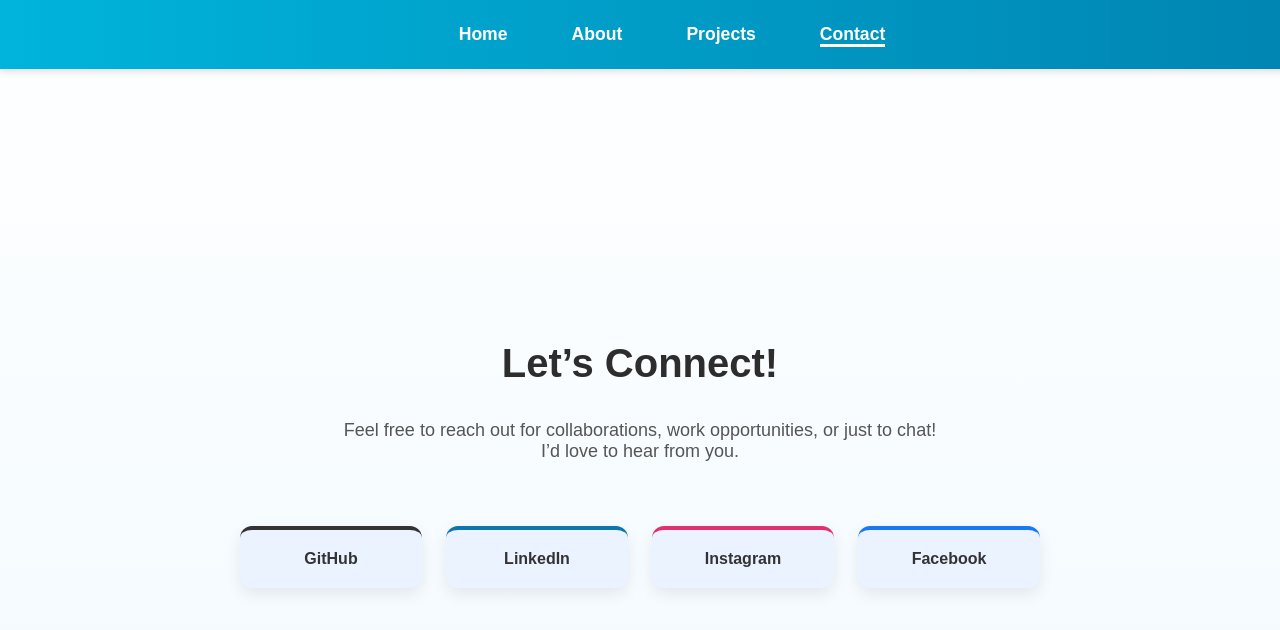
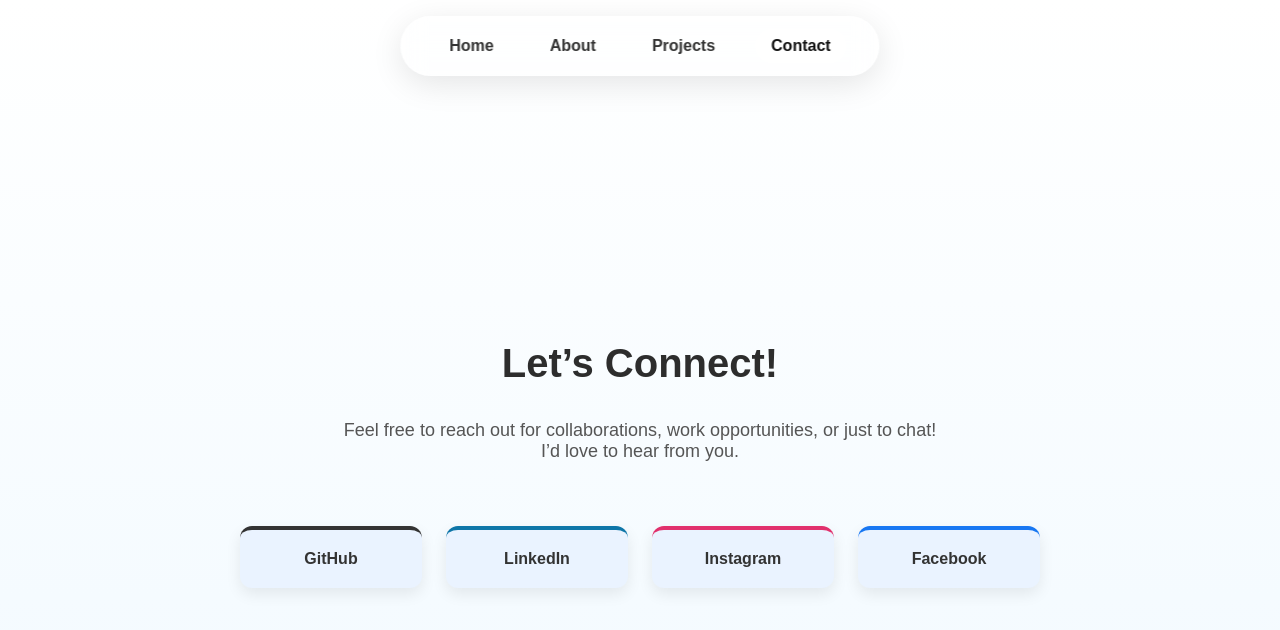
Before and after one commit to JeeIn-Park/JeeIn-Park.github.io, a React (Vite) app in the folder my-portfolio/: page /contact in a window 1280 px wide. Shown: the top 630 px of the page. Built offline with nearby package versions, Linux system fonts and the light colour scheme.

Commit message:
transparent nav bar

```diff
--- a/my-portfolio/src/components/Navbar.css
+++ b/my-portfolio/src/components/Navbar.css
@@ -1,16 +1,36 @@
 .navbar {
-    display: flex;
-    justify-content: center;
-    align-items: center;
-    background: linear-gradient(to right, #00b4db, #0083b0); /* Vibrant gradient */
-    padding: 1rem 2rem;
-    position: fixed;            /* ← changed from sticky to fixed */
-    top: 0;
-    left: 0;
-    width: 100%;
-    z-index: 1000;
-    box-shadow: 0 2px 8px rgba(0, 0, 0, 0.15); /* nice subtle shadow */
-  }
+  position: fixed;
+  top: 1rem;
+  left: 50%;
+  transform: translateX(-50%);
+  z-index: 50;
+  display: flex;
+  justify-content: center;
+  gap: 1.5rem;
+  padding: 0.75rem 2rem;
+  border-radius: 999px;
+  backdrop-filter: blur(12px);
+  background: rgba(255, 255, 255, 0.3);
+  border: 1px solid rgba(255, 255, 255, 0.3);
+  box-shadow: 0 8px 32px rgba(0, 0, 0, 0.1);
+}
+
+.navbar a {
+  color: #333;
+  font-weight: 600;
+  text-decoration: none;
+  padding: 0.5rem 1rem;
+  border-radius: 999px;
+  transition: background-color 0.3s ease, color 0.3s ease;
+}
+
+.navbar a:hover,
+.navbar a.active {
+  background-color: rgba(255, 255, 255, 0.6);
+  color: #111;
+}
+
+
 
   .navbar ul {
     display: flex;
--- a/my-portfolio/src/components/Navbar.tsx
+++ b/my-portfolio/src/components/Navbar.tsx
@@ -1,6 +1,6 @@
-import "./Navbar.css";
 import React from "react";
 import { Link, useLocation } from "react-router-dom";
+import "./Navbar.css";
 
 const navItems = [
   { name: "Home", path: "/" },
@@ -14,18 +14,15 @@ const Navbar: React.FC = () => {
 
   return (
     <nav className="navbar">
-      <ul>
-        {navItems.map((item) => (
-          <li key={item.path} className="nav-item">
+      {navItems.map((item, index) => (
         <Link
+          key={index}
           to={item.path}
-              className={location.pathname === item.path ? "active-link" : ""}
+          className={location.pathname === item.path ? "active" : ""}
         >
           {item.name}
         </Link>
-          </li>
       ))}
-      </ul>
     </nav>
   );
 };
--- a/my-portfolio/src/index.css
+++ b/my-portfolio/src/index.css
@@ -16,3 +16,7 @@ body {
     font-size: 2rem;
     margin-bottom: 1rem;
   }
+
+  html {
+    scroll-padding-top: 6rem;
+  }
--- a/my-portfolio/src/pages/Projects.css
+++ b/my-portfolio/src/pages/Projects.css
@@ -61,20 +61,16 @@
     transition: transform 0.3s ease;
   }
 
-
-  /* Project card title */
   .project-card-title {
     font-size: 1.5rem;
     font-weight: 600;
   }
 
-  /* Project description */
   .project-description {
     color: #718096;
     margin-top: 0.5rem;
   }
 
-  /* CTA link button */
   .project-link {
     display: inline-block;
     margin-top: 1rem;
```
Lines whose indentation alone changed are shown as unchanged.
